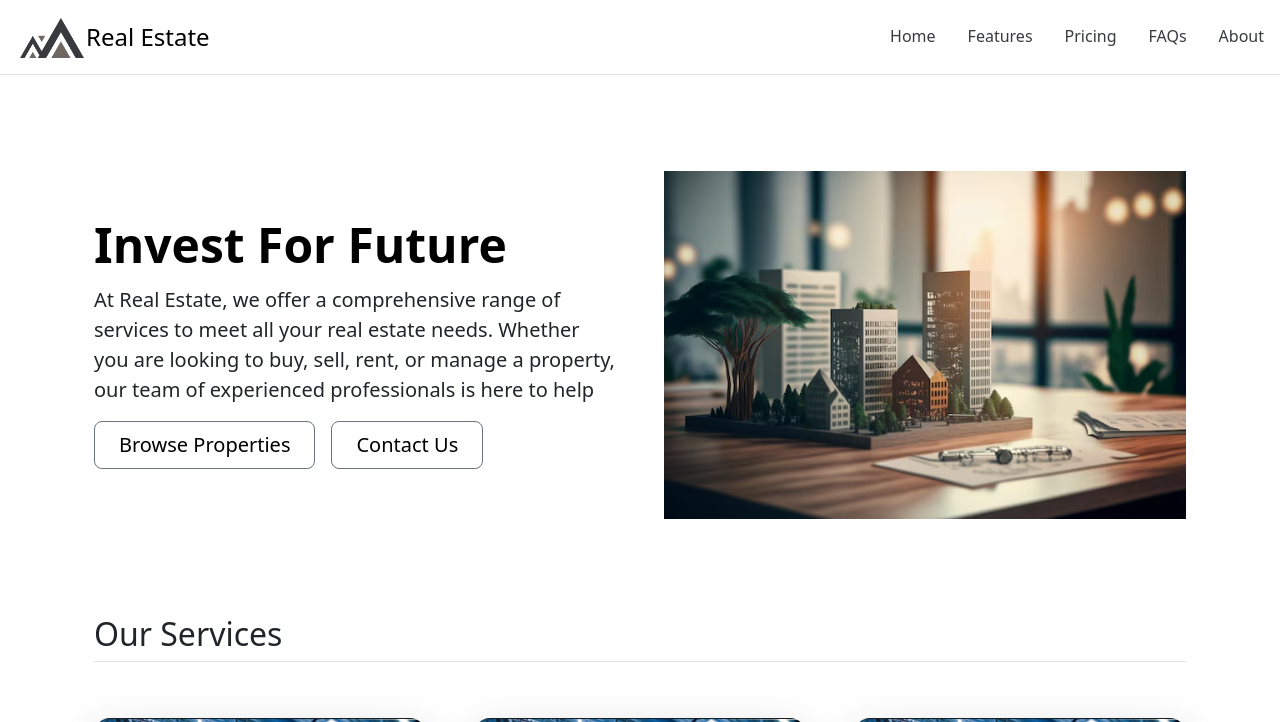
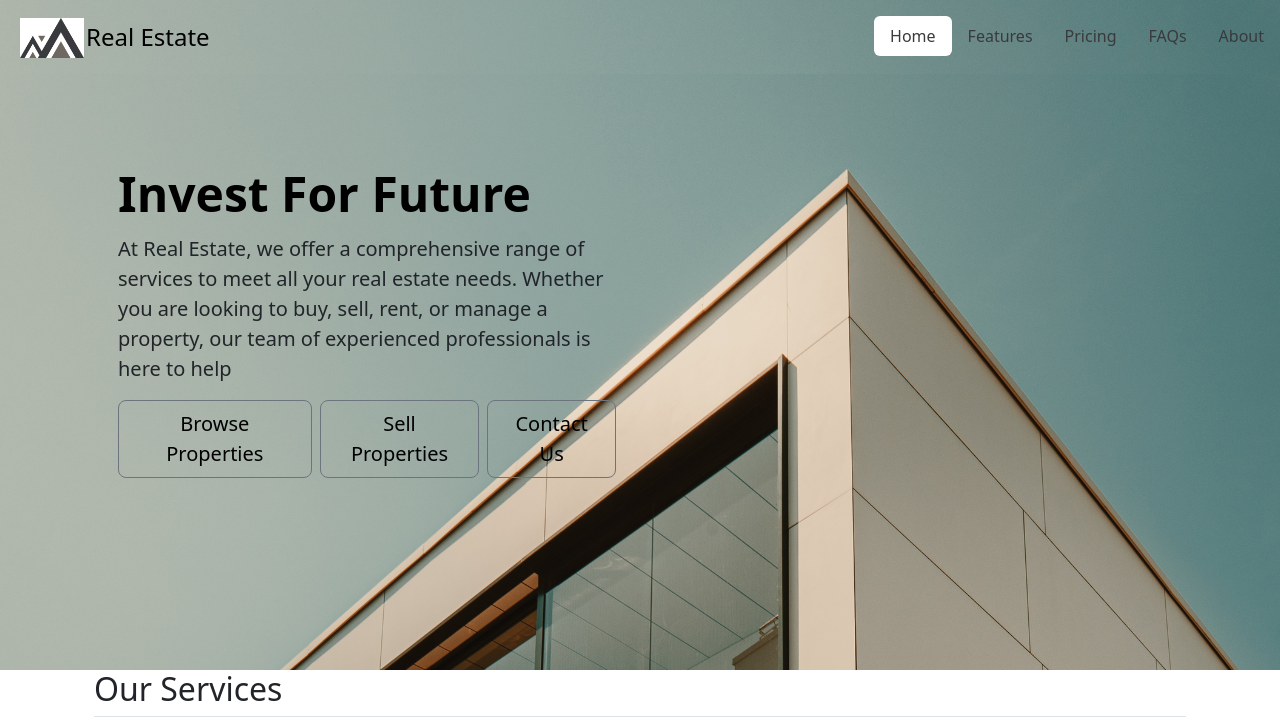
Before and after one commit to Aadityavv/Nexus-Properties, a plain HTML site: page index.html in a window 1280 px wide. Shown: the top 722 px of the page. Drawn offline with nearby package versions, Linux system fonts and the light colour scheme.

Commit message:
new loc added

```diff
--- a/index.html
+++ b/index.html
@@ -9,15 +9,16 @@
     <script src="https://cdn.jsdelivr.net/npm/bootstrap@5.3.3/dist/js/bootstrap.bundle.min.js" integrity="sha384-YvpcrYf0tY3lHB60NNkmXc5s9fDVZLESaAA55NDzOxhy9GkcIdslK1eN7N6jIeHz" crossorigin="anonymous"></script>
 </head>
 <body>
+  <div class="sameBackground">
     <!-- HEAD SECTION -->
-    <section id="header">
-        <header class="d-flex flex-wrap justify-content-center py-3 mb-0 border-bottom">
+    <section id="header" >
+        <header class="d-flex flex-wrap justify-content-center py-3 mb-0 ">
             <a href="./index.html" class="d-flex align-items-center mb-3 mb-md-0 me-md-auto link-body-emphasis text-decoration-none">
             <img src="./images/Untitled design.png" alt="logo" style="height: 40px; margin: 2px 2px 0px 20px;">
               <span class="fs-4">Real Estate</span>
             </a>
 
-            <ul class="nav nav-pills">
+            <ul class="nav nav-pills text-center">
               <li class="nav-item" ><a href="#" class="nav-link active" aria-current="page" style="color: #393a3d; background-color: #ffff;">Home</a></li>
               <li class="nav-item" ><a href="#" class="nav-link" style="color: #393a3d;">Features</a></li>
               <li class="nav-item" ><a href="#" class="nav-link" style="color: #393a3d;">Pricing</a></li>
@@ -26,21 +27,23 @@
             </ul>
           </header>
     </section>
-
+  </div>
     <!-- HOME PAGE -->
-    <section id="Home">
-      <div class="container col-xxl-8 px-4 py-5">
+    <section id="Home" class="sameBackground">
+      <div class="container col-xxl-8 px-5 py-5">
         <div class="row flex-lg-row-reverse align-items-center g-5 py-5">
           <div class="col-10 col-sm-8 col-lg-6">
-            <img src="./images/property-management-real-estate-business-housing_777271-2568.avif" class="d-block mx-lg-auto img-fluid" alt="Bootstrap Themes" height="800" loading="lazy">
+            <!-- <img src="./images/property-management-real-estate-business-housing_777271-2568.avif" class="d-block mx-lg-auto img-fluid" alt="Bootstrap Themes" height="800" loading="lazy"> -->
           </div>
           <div class="col-lg-6">
             <h1 class="display-5 fw-bold text-body-emphasis lh-1 mb-3">Invest For Future</h1>
             <p class="lead">At Real Estate, we offer a comprehensive range of services to meet all your real estate needs. Whether you are looking to buy, sell, rent, or manage a property, our team of experienced professionals is here to help</p>
-            <div class="d-grid gap-2 d-md-flex justify-content-md-start">
-              <button type="button" class="btn btn-outline-secondary btn-lg px-4 me-md-2"><a class="homePageButtons" href="./buy.html">Browse Properties</a></button>
-              <button type="button" class="btn btn-outline-secondary btn-lg px-4"><a class="homePageButtons" href="./sell.html">Contact Us</a></button>
+            <div class="d-grid gap-1 d-md-flex justify-content-md-start">
+              <button type="button" class="btn btn-outline-secondary btn-lg px-3 me-md-1"><a class="homePageButtons" href="./buy.html">Browse Properties</a></button>
+              <button type="button" class="btn btn-outline-secondary btn-lg px-3 me-md-1"><a class="homePageButtons" href="./buy.html">Sell Properties</a></button>
+              <button type="button" class="btn btn-outline-secondary btn-lg px-3"><a class="homePageButtons" href="./sell.html">Contact Us</a></button>
             </div>
+            <div class="py-5"></div>
           </div>
         </div>
       </div>
--- a/style.css
+++ b/style.css
@@ -244,3 +244,7 @@ ul {
   font-size: 14px;
   color: #878787;
 }
+.sameBackground{
+  background-image: url(./images/homePage.png);
+
+}
```
Also changed, not shown: images/homePage.png (added).
